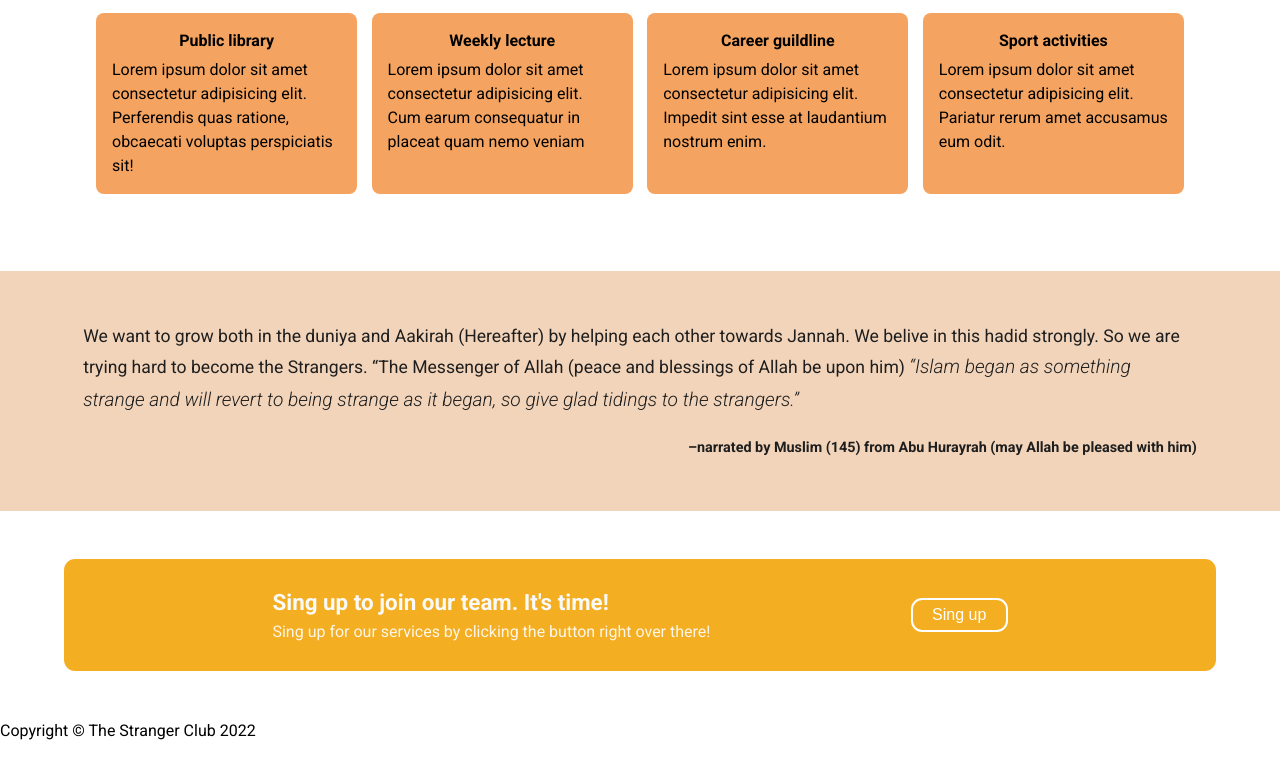
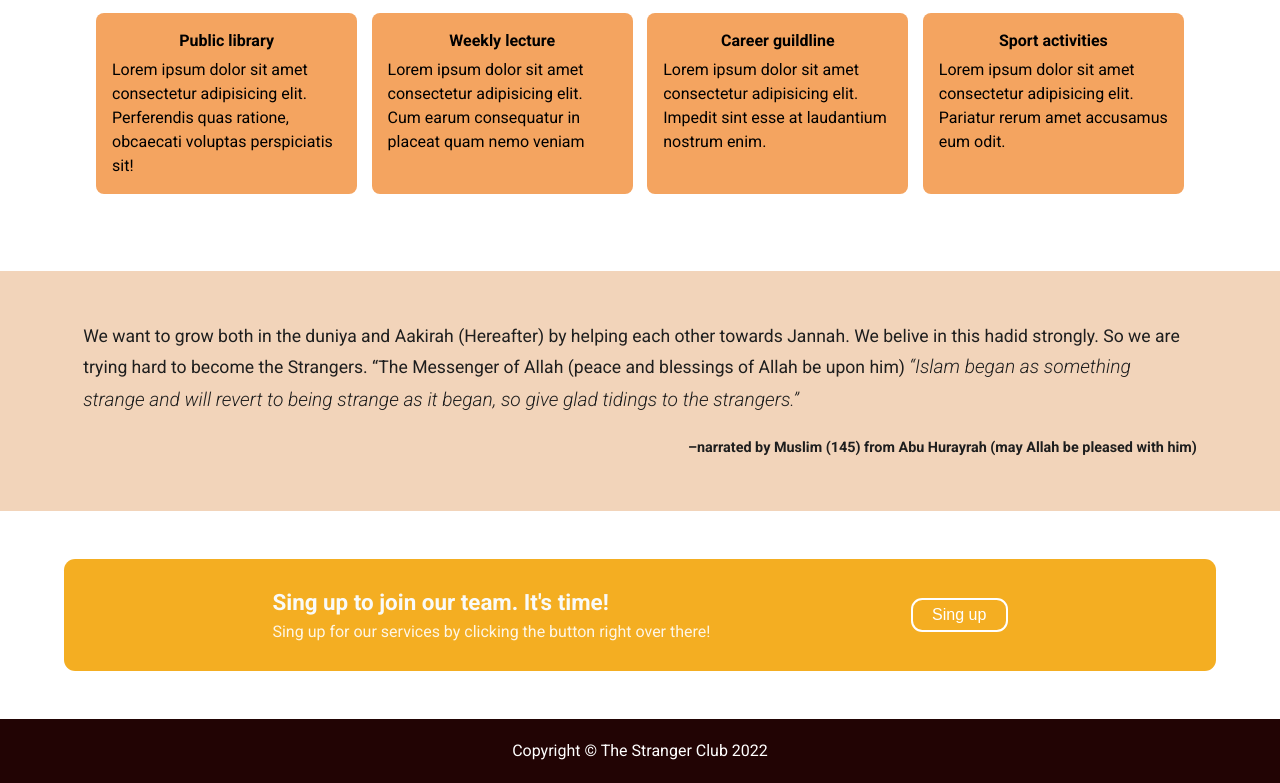
Before and after one commit to Albab47/strangers-club, a plain HTML site: page index.html in a window 1280 px wide. Shown: the part 593-1376 px from the top of the page. Before the commit the page ends 1336 px from the top, so only its background shows below. Drawn offline with Linux system fonts and the light colour scheme.

Commit message:
Add stying to footer

```diff
--- a/style.css
+++ b/style.css
@@ -226,3 +226,13 @@ img {
     /* border: none; */
     font-weight: 400;
 }
+
+/* FOOTER SECTION STYLING */
+#footer {
+    display: flex;
+    justify-content: center;
+    align-items: center;
+    background-color: rgb(34, 4, 4);
+    color: #fff;
+    height: 4rem;
+}
```
